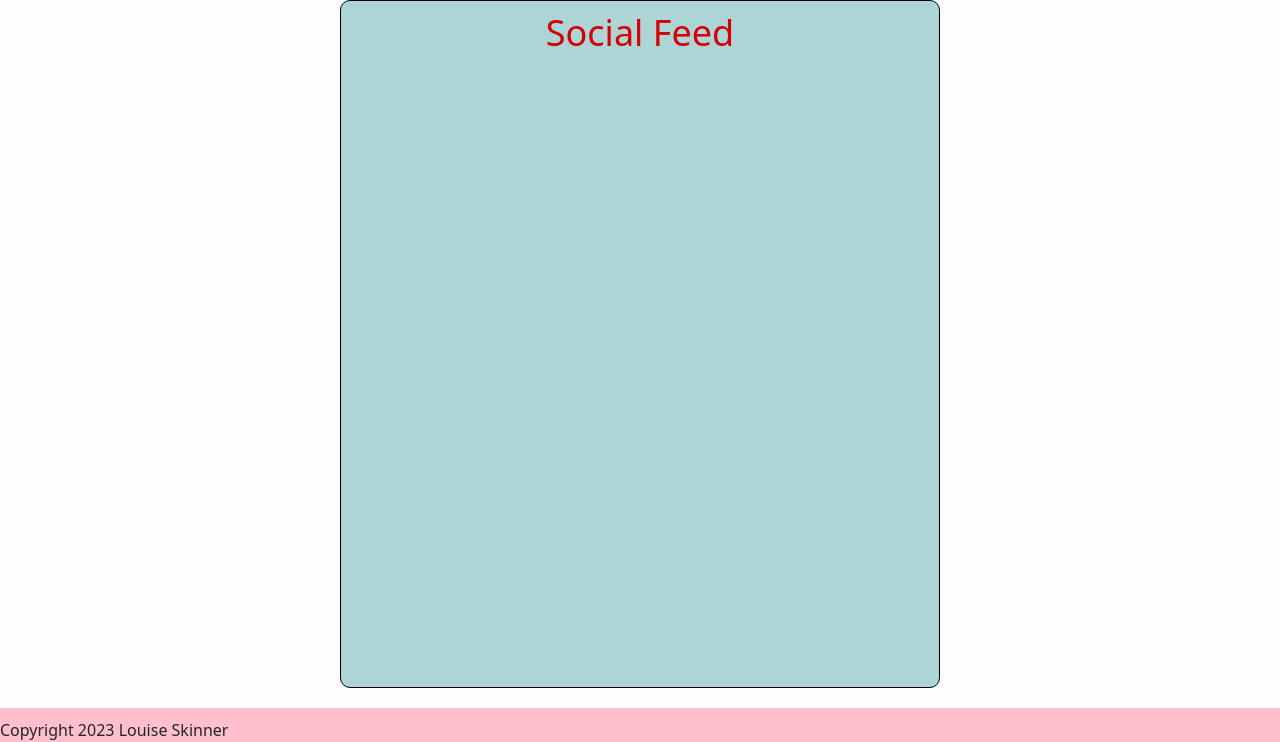
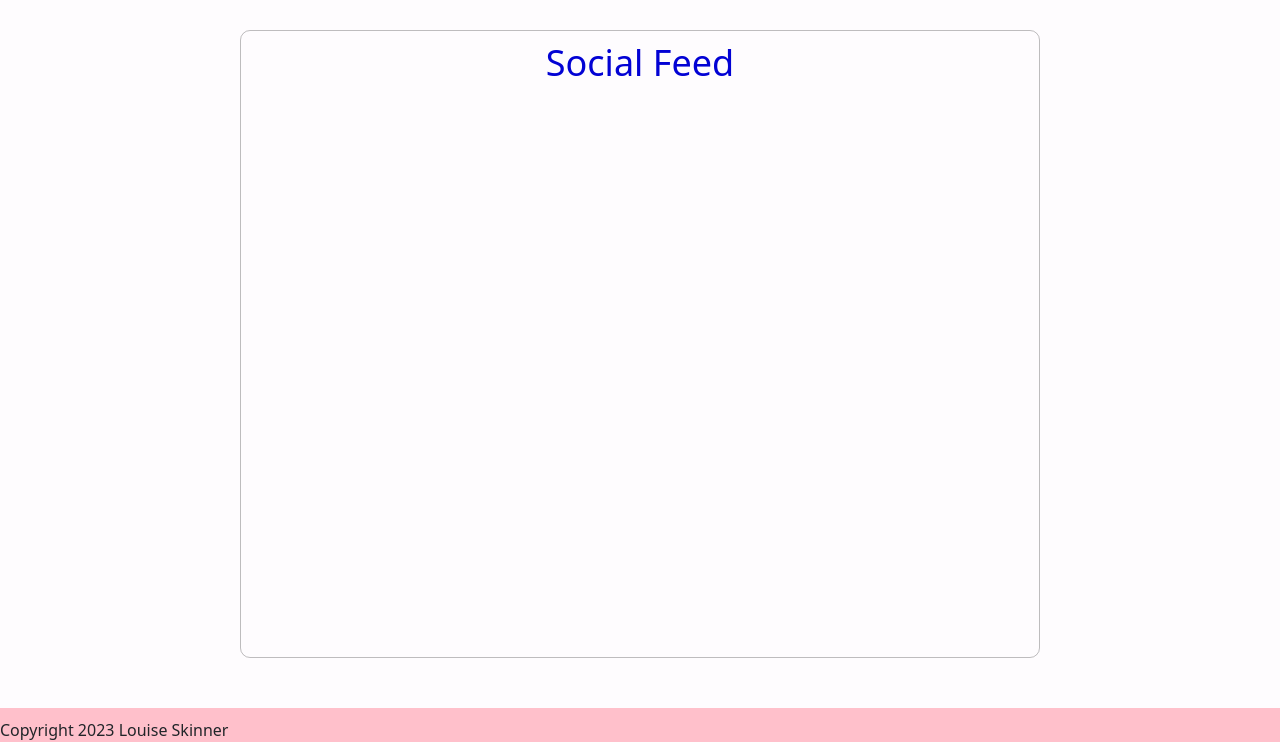
Before and after one commit to Louiseskinner01/project3-social-fitness, a Django app: page /feed/ in a window 1280 px wide. Shown: the part 58-800 px from the top of the page. Run offline with Django 4.2, Linux system fonts and the light colour scheme; the visitor is signed in with stand-in values (Sample User, id 1); data that the repository does not hold is empty.

Commit message:
Change main background to white, border to grey, increase image size and display block

```diff
--- a/social/static/social/css/stylesheet.css
+++ b/social/static/social/css/stylesheet.css
@@ -9,23 +9,22 @@ body{
 }
 
 h1, h2{
-  color: rgb(212, 2, 6);
+  color: rgb(2, 2, 212);
   text-align: center;
   font-size: 36px;
+  margin-bottom: 30px;
 }
 
 
 
 main{
     padding-top: 30px;
-    background-color: rgb(174, 213, 214);;
-    margin: auto;
-    width: 600px;
+    margin: 30px auto;
+    width: 800px;
     border-radius: 10px;
-    border: 1px black solid;
+    border: 1px rgba(11, 11, 11, 0.264) solid;
     padding: 10px;
     flex: 1;
-
 }
 
 
@@ -46,3 +45,11 @@ footer{
         background-color: pink;
         margin-top: 20px;
 }
+
+
+img {
+  max-width: 700px;
+  display: block;
+  margin: auto;
+  border-radius: 5px;
+}
--- a/social/templates/social/index.html
+++ b/social/templates/social/index.html
@@ -8,7 +8,7 @@
 {% if posts %}
     {% for post in posts %}
       <div style="margin-bottom: 20px;">
-        <img src="{{ post.image.url }}" alt="Post image" style="max-width: 300px;">
+        <img src="{{ post.image.url }}" alt="Post image">
 {% if post.caption %}
 <p>{{ post.caption }}</p>
 
--- a/social/templates/social/profile.html
+++ b/social/templates/social/profile.html
@@ -6,7 +6,7 @@
   {% if posts %}
     {% for post in posts %}
       <div style="margin-bottom: 20px;">
-        <img src="{{ post.image.url }}" alt="Post image" style="max-width: 300px;">
+        <img src="{{ post.image.url }}" alt="Post image">
 
         {% if post.caption %}
           <p>{{ post.caption }}</p>
```
